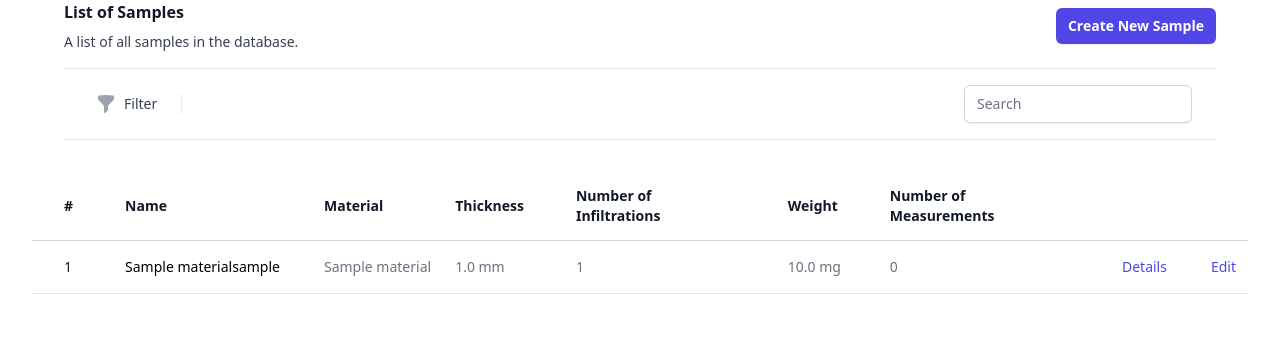
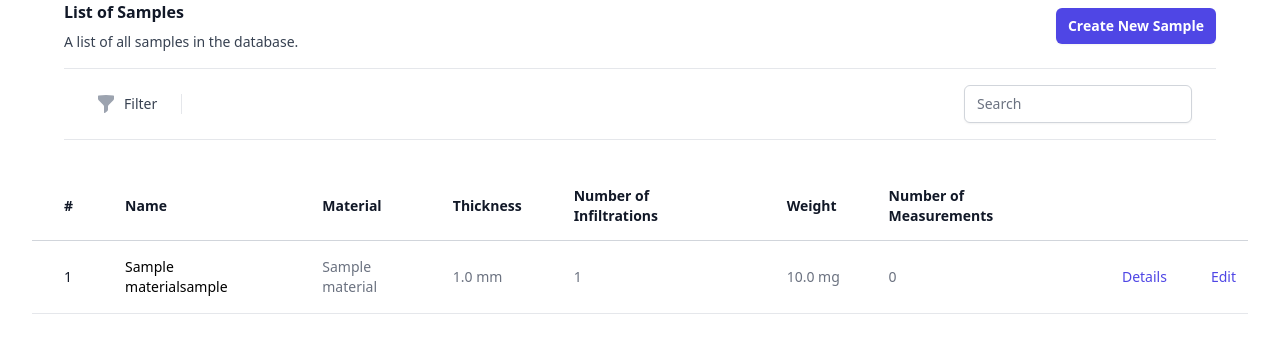
Before and after one commit to hentoe/touchstone-manager, a Django app: page /samples/ in a window 1280 px wide. Shown: the part 105-458 px from the top of the page. Run offline with Django 5.2, Linux system fonts and the light colour scheme; a user stored in the database is signed in; tables that the repository leaves empty hold one stand-in row (values such as "Sample post"); data that the repository does not hold is empty; parts of the project's set-up code (start-up, migrations or seed data) failed here and were passed over; some libraries are stand-ins or nearby versions.

Commit message:
Change whitespace wrapping on name and material

```diff
--- a/touchstone_manager/static/css/project.css
+++ b/touchstone_manager/static/css/project.css
@@ -1382,10 +1382,6 @@ select {
           justify-content: space-between;
 }
 
-.gap-2 {
-  gap: 0.5rem;
-}
-
 .gap-5 {
   gap: 1.25rem;
 }
@@ -2673,10 +2669,6 @@ select {
             column-gap: 4rem;
   }
 
-  .lg\:whitespace-nowrap {
-    white-space: nowrap;
-  }
-
   .lg\:border-0 {
     border-width: 0px;
   }
--- a/touchstone_manager/templates/aero/materialsample_list.html
+++ b/touchstone_manager/templates/aero/materialsample_list.html
@@ -164,24 +164,19 @@
                     <td class="whitespace-nowrap border-b border-gray-200 py-4 pl-4 pr-3 text-sm font-medium text-gray-900 sm:pl-6 lg:pl-8">
                       {{ obj.sample_number }}
                     </td>
-                    <td class="relative lg:whitespace-nowrap border-b border-gray-200 py-4 pr-4 pl-3 text-sm font-medium sm:pr-8 lg:pr-8">
+                    <td class="relative border-b border-gray-200 py-4 pr-4 pl-3 text-sm font-medium sm:pr-8 lg:pr-8">
                       <a href="{{ obj.get_absolute_url }}">{{ obj.name }}</a>
                     </td>
-                    <td class="whitespace-nowrap border-b border-gray-200 hidden px-3 py-4 text-sm text-gray-500 lg:table-cell">
-                      {{ obj.material }}
-                    </td>
+                    <td class="border-b border-gray-200 hidden px-3 py-4 text-sm text-gray-500 lg:table-cell">{{ obj.material }}</td>
                     <td class="whitespace-nowrap border-b border-gray-200 hidden px-3 py-4 text-sm text-gray-500 lg:table-cell">
                       {{ obj.thickness }} mm
                     </td>
                     <td class="border-b border-gray-200 px-3 py-4 text-sm text-gray-500 hidden lg:table-cell">{{ obj.infiltrations }}</td>
-                    <td class="border-b border-gray-200 px-3 py-4 text-sm text-gray-500">
-                      {{ obj.weight }}
-                      mg
-                    </td>
+                    <td class="whitespace-nowrap border-b border-gray-200 px-3 py-4 text-sm text-gray-500">{{ obj.weight }} mg</td>
                     <td class="whitespace-nowrap border-b border-gray-200 px-3 py-4 text-sm text-gray-500">
                       {{ obj.measurement_set.all.count }}
                     </td>
-                    <td class="relative whitespace-nowrap border-b border-gray-200 py-4 pr-4 pl-3 text-right text-sm font-medium sm:pr-8 lg:pr-8">
+                    <td class="relative border-b border-gray-200 py-4 pr-4 pl-3 text-right text-sm font-medium sm:pr-8 lg:pr-8">
                       <a href="{% url 'aero:sample-detail' obj.id %}"
                          class="text-indigo-600 hover:text-indigo-900">{% trans "Details" %}<span class="sr-only">, {{ obj.name }}</span></a>
                     </td>
```
